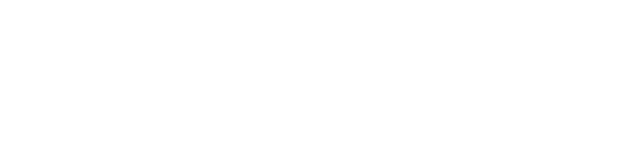
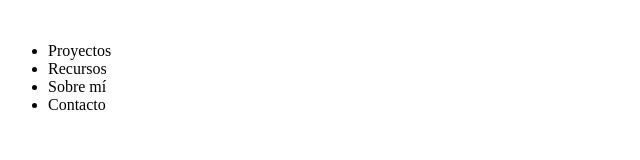
Before and after one commit to LundayMonday/luisa-negrete-design, a plain HTML site: page index.html in a window 1280 px wide. Shown: the whole page, without its empty margins (0-640 px from the left). Drawn offline with Linux system fonts and the light colour scheme.

Commit message:
Add basic navigation bar

```diff
--- a/index.html
+++ b/index.html
@@ -6,6 +6,14 @@
     </head>
 
     <body>
-
+        <nav>
+            <div><a href="index.html"><img src="#" alt=""></a></div>
+            <ul>
+                <li>Proyectos</li>
+                <li>Recursos</li>
+                <li>Sobre mí</li>
+                <li>Contacto</li>
+            </ul>
+        </nav>
     </body>
 </html>
```
